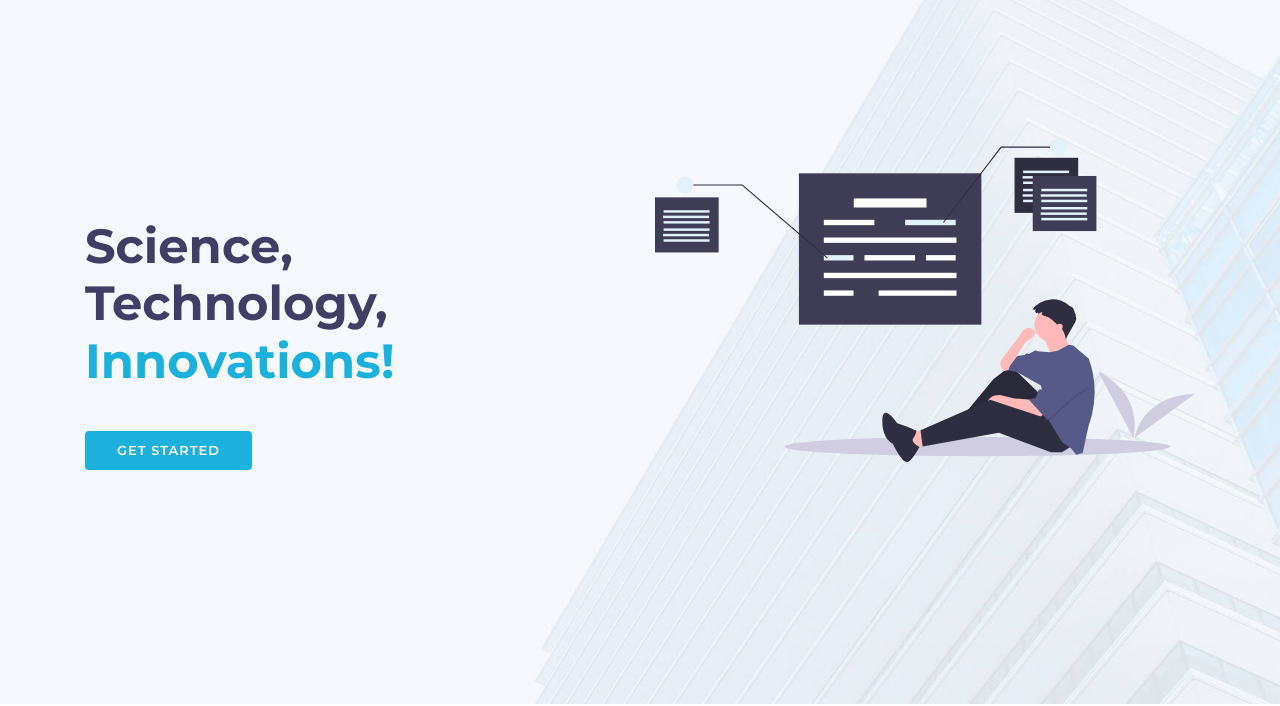
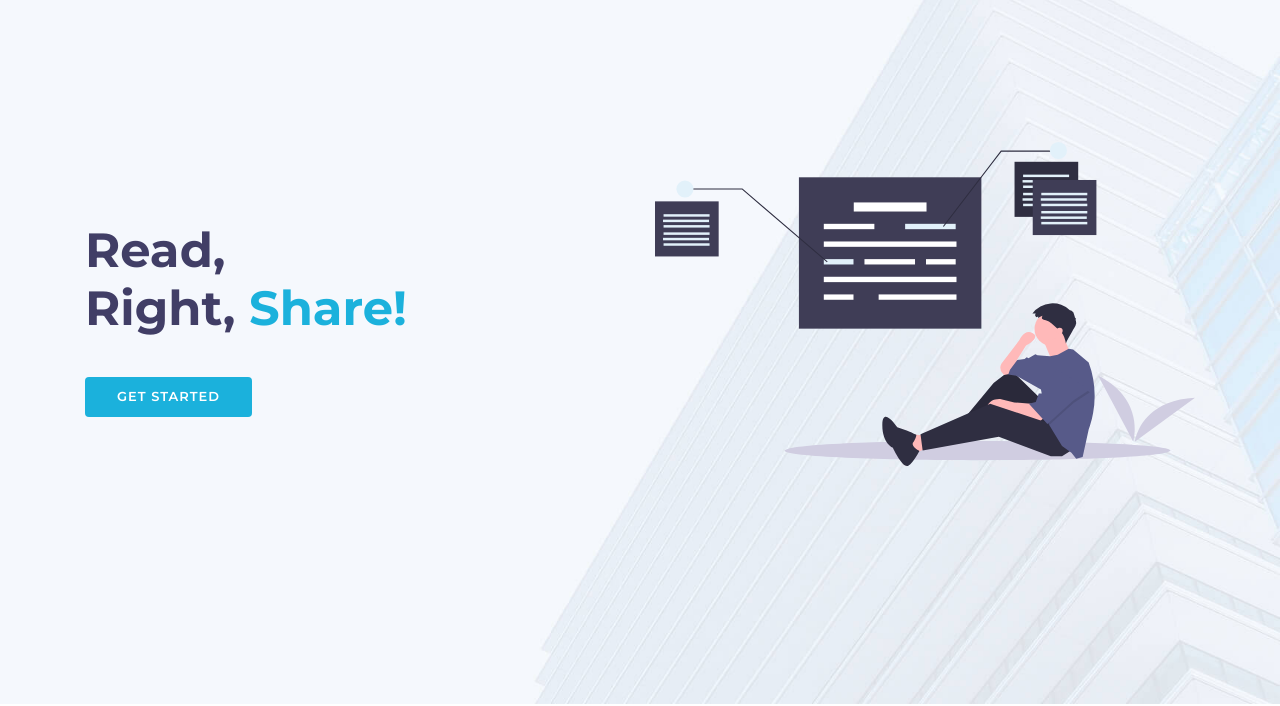
Before and after one commit to adlun1234/myprivateclass.github.io, a plain HTML site: page index.html in a window 1280 px wide. Shown: the part 96-802 px from the top of the page. Drawn offline with nearby package versions, Linux system fonts and the light colour scheme; files whose address does not match are found by name.

Commit message:
Update index.html

```diff
--- a/index.html
+++ b/index.html
@@ -74,7 +74,7 @@
     <div class="container d-flex h-100">
       <div class="row justify-content-center align-self-center">
         <div class="col-md-6 intro-info order-md-first order-last">
-          <h2>Science,<br> Technology,<span> Innovations!</span></h2>
+          <h2>Read,<br> Right,<span> Share!</span></h2>
           <div>
             <a href="#about" class="btn-get-started scrollto">Get Started</a>
           </div>
```
